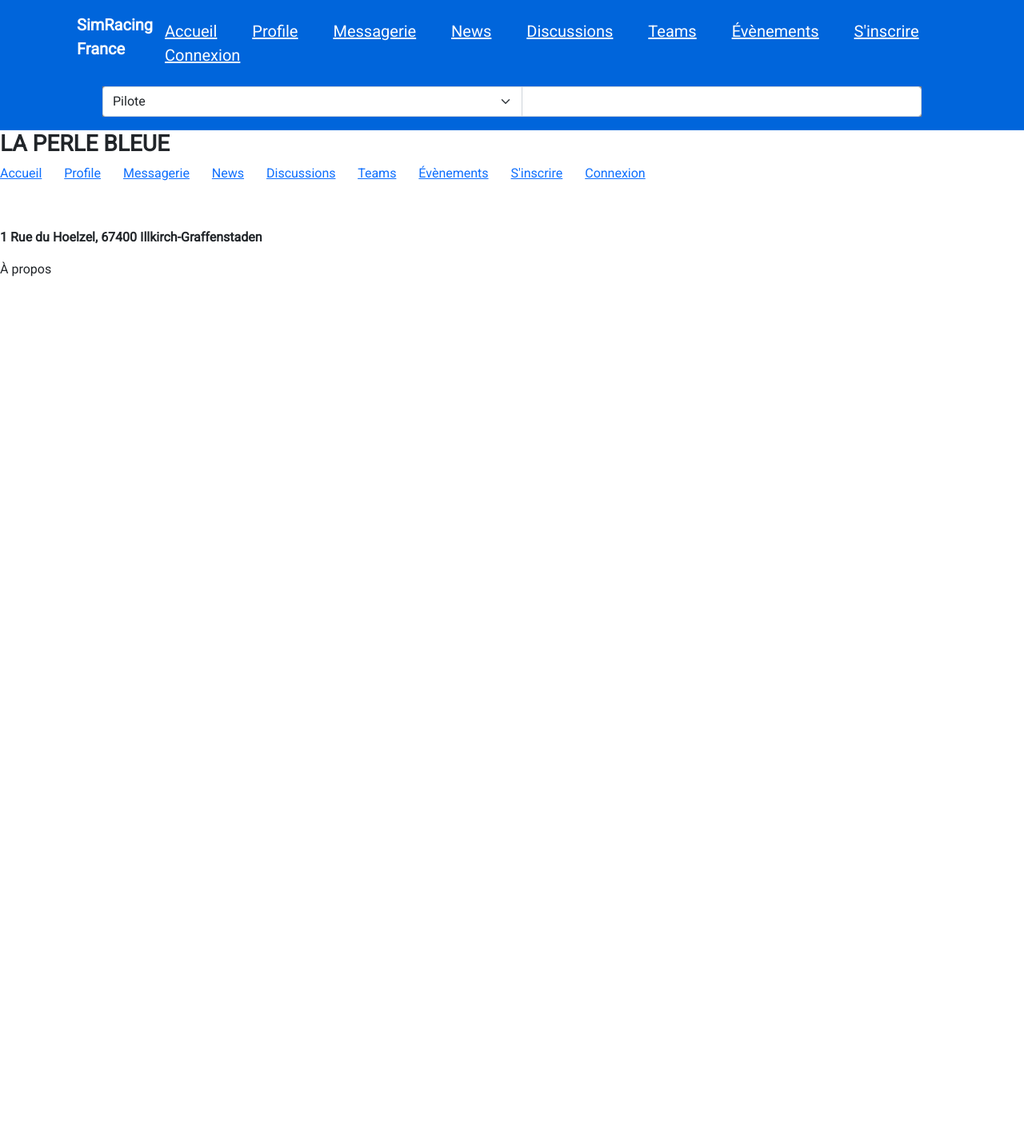
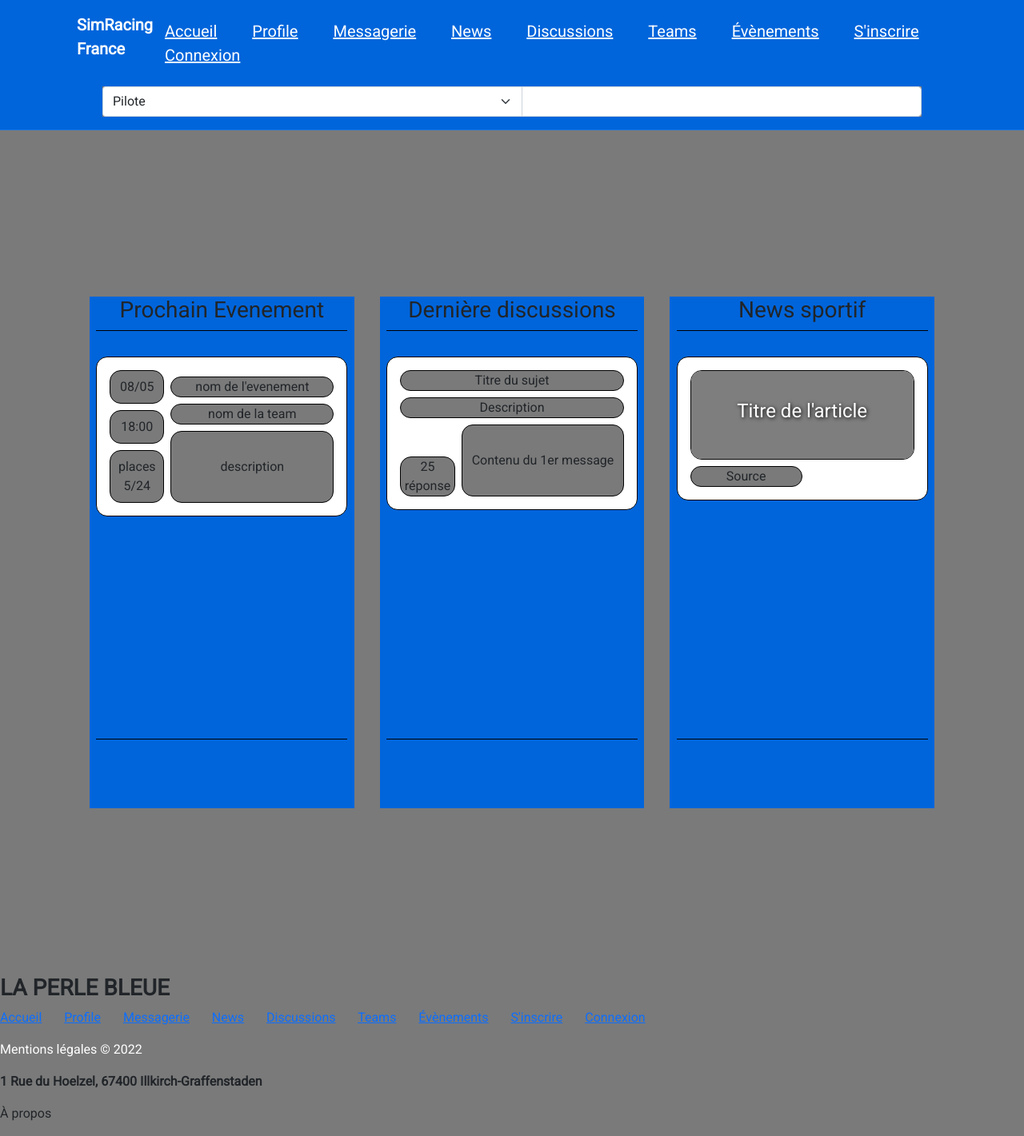
Before and after one commit to Larsenik67/SimRacingFrance, a Symfony app: template templates/home/index.html.twig in a window 1280 px wide. Shown: the whole page at 80% size. Before the commit the page ends 346 px from the top, so only its background shows below. Run offline with Twig, Linux system fonts and the light colour scheme; the template is opened without the code that fills it, so the values that code supplies are empty; some libraries are stand-ins or nearby versions; some web fonts are replaced; grey boxes are pictures that could not be loaded.

Commit message:
HTML + CSS basique de la home page

```diff
--- a/public/css/base.css
+++ b/public/css/base.css
@@ -3,6 +3,10 @@
 *{
     box-sizing: border-box;
     font-family: 'Roboto', sans-serif;
+}
+
+body{
+    background-color: #7A7A7A;
 }
 /****************** HEADER START  ************************/
 
--- /dev/null
+++ b/public/css/home.css
@@ -0,0 +1,151 @@
+.wrapper{
+    max-width: 90%;
+    margin: auto;
+}
+
+.accueil{
+    display: flex;
+    flex-wrap: wrap;
+    justify-content: space-evenly;
+    margin: 10em 0em 10em 0em;
+    padding: 2em;
+}
+
+.accueil>div>ul{
+    width: 95%;
+    height: 80%;
+    overflow:hidden;
+    overflow-y:auto;
+    list-style-type: none;
+    padding: 0;
+    margin: auto;
+    border-top: 1px solid #000000;
+    border-bottom: 1px solid #000000;
+}
+
+.section_colonne{
+flex: 1;
+background-color: #0065DB;
+height: 40em;
+margin: 1em;
+justify-content: center;
+text-align: center;
+overflow:hidden;
+}
+
+.vignette{
+    margin-top: 2em;
+    border-radius: 14px;
+    background-color: #FFFFFF;
+    padding: 1em;
+    border: 1px solid #000000;
+}
+
+.picture_div{
+    display: flex;
+    position: relative;
+}
+#picture{
+    width: 100%;
+    height: 7em;
+    object-position: center;
+    object-fit: cover;
+    filter: brightness(80%);
+    border-radius: 14px;
+    border: 1px solid #000000;
+
+}
+#div_text{
+    display: flex;
+    justify-content: center;
+    align-items: center;
+    height: 100%;
+    width: 100%;
+    position: absolute;
+    font-size: 3.6vh;
+    text-align: center;
+    color: white;
+    font-weight: bolder;
+    text-shadow: 1px 1px 5px black;
+}
+
+.source>p{
+    margin: 0;
+}
+
+.source{
+    width: 50%;
+    left: 0;
+    border-radius: 14px;
+    background-color: #7A7A7A;
+    text-align: center;
+    border: 1px solid #000000;
+}
+
+.longue_bulle{
+    width: 100%;
+    border-radius: 14px;
+    background-color: #7A7A7A;
+    text-align: center;
+    border: 1px solid #000000;
+}
+
+.marge{
+    margin-bottom: 0.5em;
+}
+
+.detail_sujet{
+    display: flex;
+    flex-wrap: wrap;
+    justify-content: space-around;
+    align-items: flex-end;
+}
+.detail_sujet>div:first-child{
+    flex: 1;
+    height: 100%;
+    margin-right: 0.5em;
+}
+
+.detail_sujet>div:last-child{
+    flex: 3;
+    height: 100%;
+    padding: 2em 0;
+}
+
+.event_container{
+    display: flex;
+    flex-wrap: wrap;
+    justify-content: space-around;
+    align-items: flex-end;
+}
+
+.event_container>div:first-child{
+    flex:1;
+    height: 100%;
+    margin-right: 0.5em;
+}
+
+.event_container>div:last-child{
+    flex:3;
+    height: 100%;
+}
+
+.description_event{
+    padding: 2em 0;
+}
+
+.detail_event{
+    padding: 0.5em 0;
+}
+
+::-webkit-scrollbar {
+  width: 5px;
+}
+::-webkit-scrollbar-track {
+  background-color: rgba(255, 255, 255, 0.1);
+  border-radius: 10px;
+}
+::-webkit-scrollbar-thumb {
+  background-color: #11171a;
+  border-radius: 10px;
+}
--- a/templates/base.html.twig
+++ b/templates/base.html.twig
@@ -22,7 +22,7 @@
         <header>
             <nav id="menu" class="side-spaced">
                 <div class="f-3">
-                    <p class="logo police_course white"><strong>SimRacing France</strong></p>
+                    <p class="logo white"><strong>SimRacing France</strong></p>
                 </div>
                 <div id="menu-links">
 
--- a/templates/home/index.html.twig
+++ b/templates/home/index.html.twig
@@ -1,7 +1,77 @@
+
 {% extends 'base.html.twig' %}
-
+ {% block stylesheets %}
+ <link rel="stylesheet" href="{{ 'css/home.css' }}">
+ {% endblock %}
 {% block body %}
-
+<main class="wrapper">
+    <section class="accueil">
+        <div class="section_colonne">
+            <h3>Prochain Evenement</h3>
+            <ul>
+                <li>
+                    <div class="vignette event_container">
+                        <div>
+                            <div class="longue_bulle detail_event marge" >08/05</div>
+                            <div class="longue_bulle detail_event marge" >18:00</div>
+                            <div class="longue_bulle detail_event">
+                                <div>places</div>
+                                <div>5/24</div>
+                            </div>
+                        </div>
+                        <div>
+                            <div class="longue_bulle marge">nom de l'evenement</div>
+                            <div class="longue_bulle marge">nom de la team</div>
+                            <div class="longue_bulle description_event">description</div>
+                        </div>
+                    </div>
+                </li>
+            </ul>
+        </div>
+        <div class="section_colonne">
+            <h3>Dernière discussions</h3>
+            <ul>
+                <li>
+                    <div class="vignette">
+                        <div class="longue_bulle marge">
+                            Titre du sujet
+                        </div>
+                        <div class="longue_bulle marge">
+                            Description
+                        </div>
+                        <div class="detail_sujet">
+                            <div class="longue_bulle">
+                                <div>25</div>
+                                <div>réponse</div>
+                            </div>
+                            <div class="longue_bulle">
+                                Contenu du 1er message
+                            </div>
+                        </div>
+                    </div>
+                </li>
+            </ul>
+        </div>
+        <div class="section_colonne">
+            <h3>News sportif</h3>
+            <ul>
+                <li>
+                    <div class="vignette">
+                        <div class="picture_div marge">
+                            <img id="picture" src="https://www.khotwa-group.com/wp-content/uploads/2020/08/Icons-18.png" alt="News">
+                            <div id="div_text">
+                                <h4><span class="uppercase">Titre de l'article</span></h4>
+                            </div>
+                        </div>
+                        <div class="source">
+                            <p>Source</p>
+                        </div>
+                    </div>
+                </li>
+            </ul>
+        </div>
+    </section>
+</main>
 {% block javascripts %}
 <script src="{{ 'js/google.js' }}"></script>
 {% endblock %}
```
